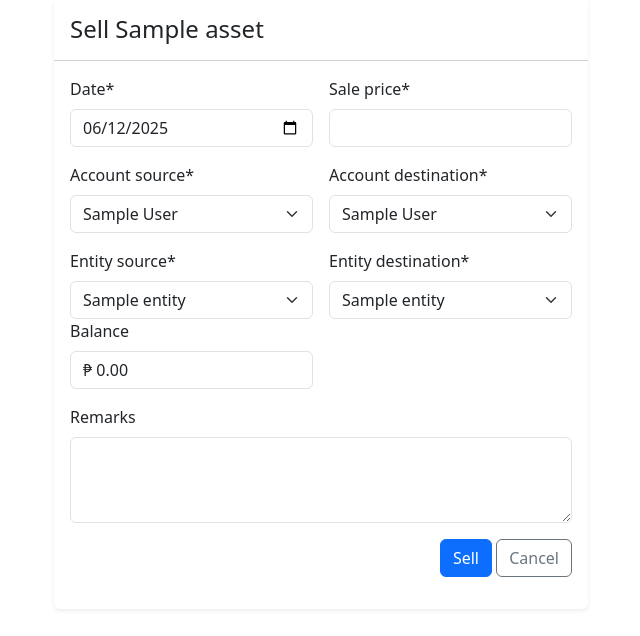
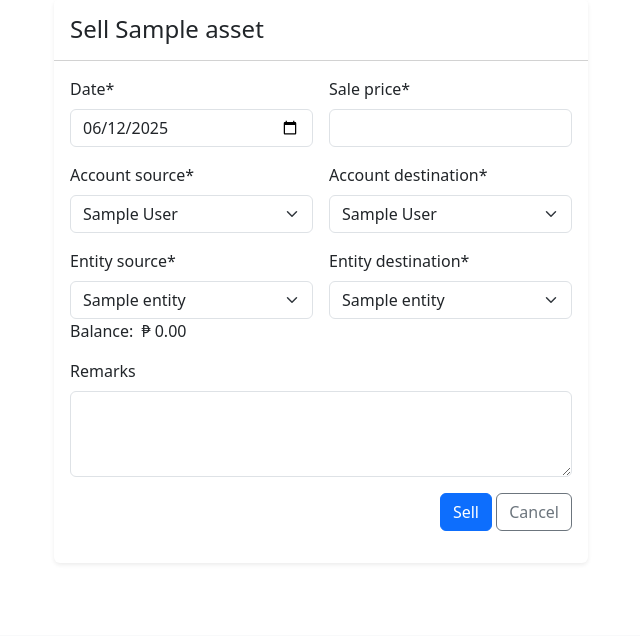
Before and after one commit to 1pongs/CenFin, a Django app: page /assets/1/sell/ in a window 1280 px wide. Shown: the part 105-741 px from the top of the page, without its empty margins (319-959 px from the left). Run offline with Django 5.2, Linux system fonts and the light colour scheme; tables that the repository leaves empty hold one stand-in row (values such as "Sample post"); some libraries are stand-ins or nearby versions.

Commit message:
Replace balance input with inline text

```diff
--- a/templates/includes/balance_summary.html
+++ b/templates/includes/balance_summary.html
@@ -1,10 +1,8 @@
-<div id="balance-wrapper" class="mb-3 d-none">
-  <label for="balance-field" class="form-label">Balance</label>
-  <div class="d-flex align-items-center">
-    <input id="balance-field" type="text" class="form-control" readonly>
-    <div id="balance-spinner" class="spinner-border spinner-border-sm text-secondary ms-2 d-none" role="status">
-      <span class="visually-hidden">Loading...</span>
-    </div>
+<div id="balance-wrapper" class="mb-3 d-flex align-items-center d-none">
+  <label class="form-label me-2 mb-0">Balance:</label>
+  <span id="balance-field" style="display:inline-block"></span>
+  <div id="balance-spinner" class="spinner-border spinner-border-sm text-secondary ms-2 d-none" role="status">
+    <span class="visually-hidden">Loading...</span>
   </div>
 </div>
 <script>
@@ -12,7 +10,7 @@
     const accField = document.getElementById('id_account_source');
     const entField = document.getElementById('id_entity_source');
     const wrapper = document.getElementById('balance-wrapper');
-    const balanceInput = document.getElementById('balance-field');
+    const balanceField = document.getElementById('balance-field');
     const spinner = document.getElementById('balance-spinner');
 
     function insertField() {
@@ -34,7 +32,7 @@
           const data = await resp.json();
           const amt = parseFloat(data.balance);
           if (!isNaN(amt)) {
-            balanceInput.value = `₱ ${amt.toLocaleString('en-US', { minimumFractionDigits: 2, maximumFractionDigits: 2 })}`;
+            balanceField.textContent = `₱ ${amt.toLocaleString('en-US', { minimumFractionDigits: 2, maximumFractionDigits: 2 })}`;
             wrapper.classList.remove('d-none');
           } else {
             wrapper.classList.add('d-none');
@@ -56,11 +54,11 @@
       const ent = entField && entField.value;
       if (acc && ent) {
         wrapper.classList.remove('d-none');
-        balanceInput.value = '';
+        balanceField.textContent = '';
         fetchBalance(acc, ent);
       } else {
         wrapper.classList.add('d-none');
-        balanceInput.value = '';
+        balanceField.textContent = '';
       }
     }
 
```
